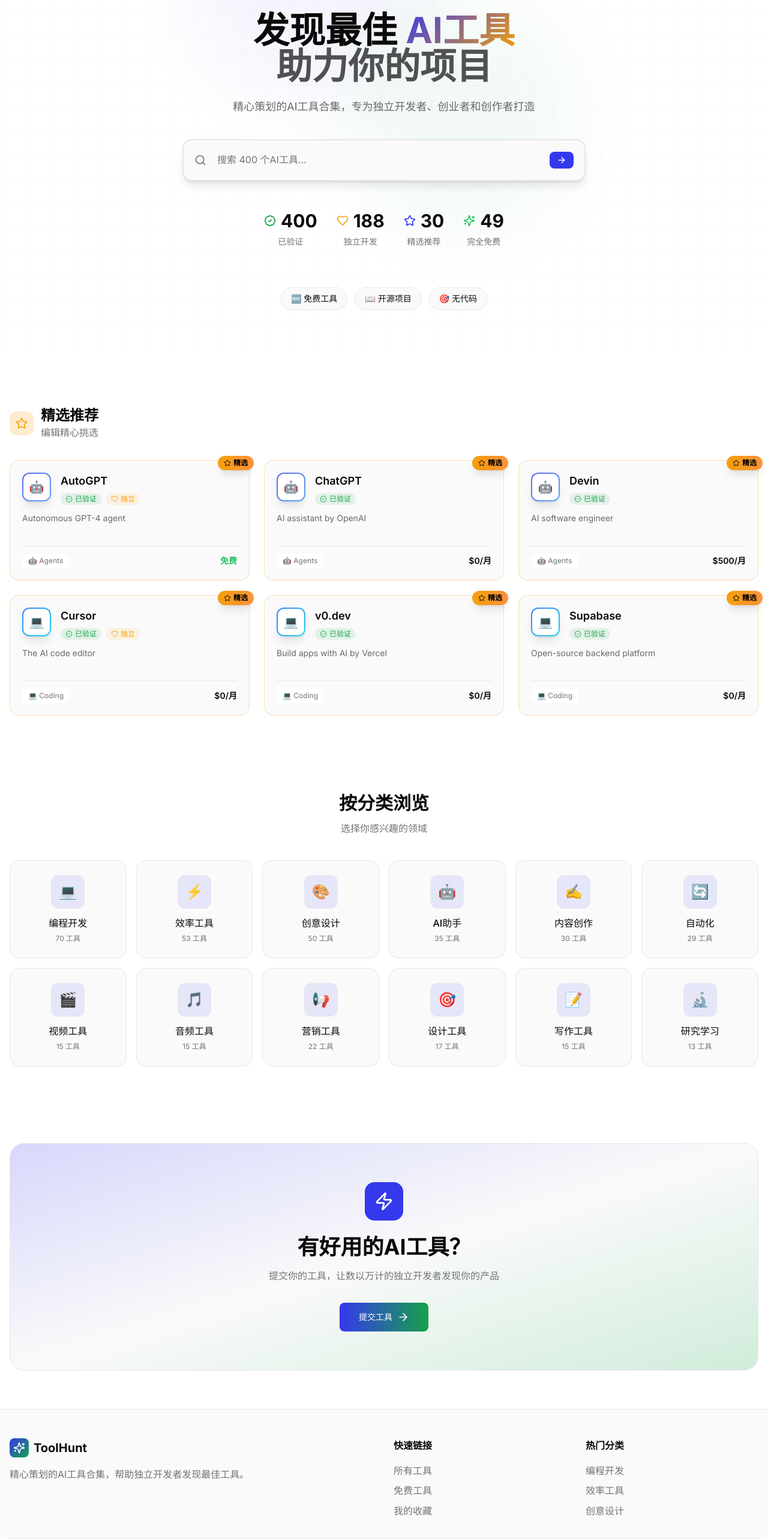
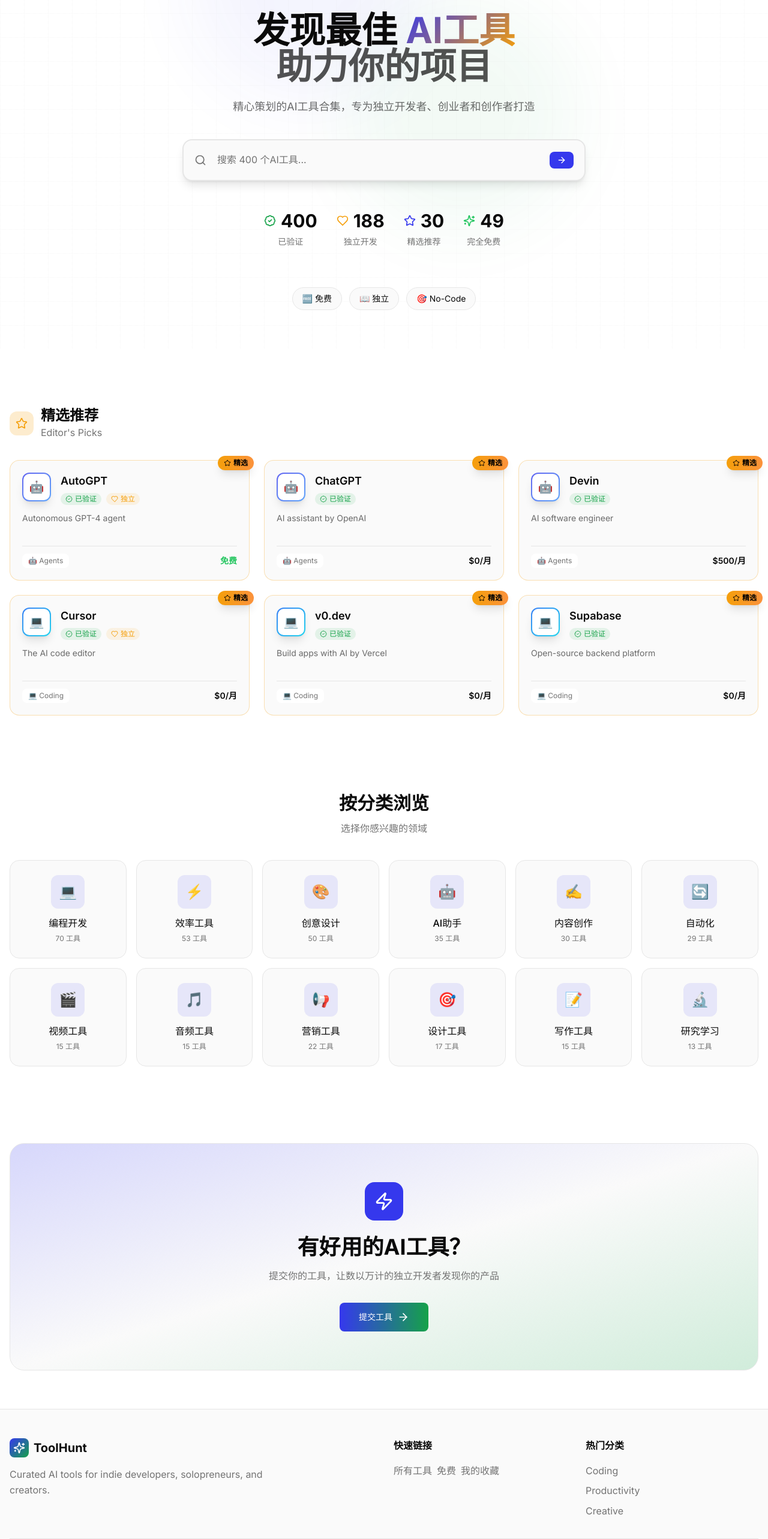
Before and after one commit to MingJinMuZi/toolhunt, a Next.js app: page / in a window 1280 px wide. Shown: the part 218-2784 px from the top of the page at 60% size. Built offline with nearby package versions, Linux system fonts and the light colour scheme.

Commit message:
fix: 修复国际化语言切换功能
- 创建 LocaleContext 和 useTranslation hook
- 更新首页和 Header 使用翻译文本
- 语言切换即时生效，无需刷新页面
- 支持中英文切换

```diff
--- a/src/app/layout.tsx
+++ b/src/app/layout.tsx
@@ -1,5 +1,6 @@
 import type { Metadata } from "next";
 import { Inter } from "next/font/google";
+import { Providers } from "@/components/Providers";
 import "./globals.css";
 
 const inter = Inter({
@@ -72,7 +73,9 @@ export default function RootLayout({
         <meta name="theme-color" content="#8B5CF6" />
       </head>
       <body className={`${inter.variable} font-sans antialiased`}>
-        {children}
+        <Providers>
+          {children}
+        </Providers>
       </body>
     </html>
   );
--- a/src/app/page.tsx
+++ b/src/app/page.tsx
@@ -1,27 +1,23 @@
+"use client";
+
 import { Search, Sparkles, Verified, Heart, ArrowRight, Zap, TrendingUp, Star } from "lucide-react";
 import { Button } from "@/components/ui/button";
 import { ToolCard } from "@/components/tool-card";
 import { Header } from "@/components/header";
 import { tools, categories } from "@/data/tools";
-import { generateFAQSchema, generateOrganizationSchema, defaultFAQs } from "@/lib/seo";
+import { useTranslation } from "@/contexts/LocaleContext";
 import Link from "next/link";
 
-export const metadata = {
-  title: "ToolHunt - 发现最佳AI工具 | AI工具导航站",
-  description: "精心策划的AI工具合集，专为独立开发者、创业者和创作者打造。",
-};
-
 export default function Home() {
+  const { t } = useTranslation();
   const featuredTools = tools.filter(t => t.isFeatured).slice(0, 6);
-  const faqSchema = generateFAQSchema(defaultFAQs.slice(0, 4));
-  const orgSchema = generateOrganizationSchema();
+  const verifiedCount = tools.filter(t => t.isVerified).length;
+  const indieCount = tools.filter(t => t.indieMade).length;
+  const featuredCount = tools.filter(t => t.isFeatured).length;
+  const freeCount = tools.filter(t => t.pricingModel === "free").length;
 
   return (
     <main className="min-h-screen relative">
-      {/* 结构化数据 */}
-      <script type="application/ld+json" dangerouslySetInnerHTML={{ __html: JSON.stringify(faqSchema) }} />
-      <script type="application/ld+json" dangerouslySetInnerHTML={{ __html: JSON.stringify(orgSchema) }} />
-
       {/* 背景装饰 */}
       <div className="fixed inset-0 -z-10 overflow-hidden pointer-events-none">
         <div className="absolute top-0 left-1/4 w-96 h-96 bg-[hsl(var(--primary))] opacity-5 rounded-full blur-3xl" />
@@ -36,16 +32,16 @@ export default function Home() {
       <section className="container mx-auto px-4 py-16 md:py-24 text-center">
         <div className="inline-flex items-center gap-2 px-4 py-2 bg-[hsl(var(--primary))]/10 border border-[hsl(var(--primary))]/20 rounded-full text-sm text-[hsl(var(--primary))] mb-8 animate-fade-in">
           <TrendingUp className="w-4 h-4" />
-          <span>{tools.length}+ 精选AI工具</span>
+          <span>{tools.length}+ {t('home.hero.featured')} AI Tools</span>
         </div>
 
         <h1 className="text-4xl md:text-6xl font-bold mb-6 leading-tight animate-fade-in">
-          发现最佳 <span className="text-gradient">AI工具</span>
-          <br /><span className="text-[hsl(var(--foreground))]/70">助力你的项目</span>
+          {t('home.hero.title1')} <span className="text-gradient">{t('home.hero.title2')}</span>
+          <br /><span className="text-[hsl(var(--foreground))]/70">{t('home.hero.title3')}</span>
         </h1>
 
         <p className="text-lg text-[hsl(var(--foreground))]/60 mb-10 max-w-2xl mx-auto animate-fade-in">
-          精心策划的AI工具合集，专为独立开发者、创业者和创作者打造
+          {t('home.hero.subtitle')}
         </p>
 
         {/* 搜索框 */}
@@ -54,7 +50,7 @@ export default function Home() {
             <div className="relative group">
               <Search className="absolute left-5 top-1/2 -translate-y-1/2 w-5 h-5 text-[hsl(var(--muted-foreground))] group-hover:text-[hsl(var(--primary))] transition-colors" />
               <div className="w-full pl-14 py-5 bg-[hsl(var(--card))] border-2 border-[hsl(var(--border))] rounded-2xl text-left text-[hsl(var(--muted-foreground))] group-hover:border-[hsl(var(--primary))]/50 transition-all cursor-pointer shadow-lg">
-                搜索 {tools.length} 个AI工具...
+                {t('home.hero.search', { count: String(tools.length) })}
               </div>
               <div className="absolute right-5 top-1/2 -translate-y-1/2 px-3 py-1.5 bg-[hsl(var(--primary))] text-white text-xs rounded-lg">
                 <ArrowRight className="w-4 h-4" />
@@ -68,38 +64,38 @@ export default function Home() {
           <div className="text-center">
             <div className="flex items-center justify-center gap-2 mb-1">
               <Verified className="w-5 h-5 text-[hsl(var(--accent))]" />
-              <span className="text-3xl font-bold">{tools.filter(t => t.isVerified).length}</span>
+              <span className="text-3xl font-bold">{verifiedCount}</span>
             </div>
-            <span className="text-sm text-[hsl(var(--muted-foreground))]">已验证</span>
+            <span className="text-sm text-[hsl(var(--muted-foreground))]">{t('home.hero.verified')}</span>
           </div>
           <div className="text-center">
             <div className="flex items-center justify-center gap-2 mb-1">
               <Heart className="w-5 h-5 text-[hsl(var(--featured))]" />
-              <span className="text-3xl font-bold">{tools.filter(t => t.indieMade).length}</span>
+              <span className="text-3xl font-bold">{indieCount}</span>
             </div>
-            <span className="text-sm text-[hsl(var(--muted-foreground))]">独立开发</span>
+            <span className="text-sm text-[hsl(var(--muted-foreground))]">{t('home.hero.indieMade')}</span>
           </div>
           <div className="text-center">
             <div className="flex items-center justify-center gap-2 mb-1">
               <Star className="w-5 h-5 text-[hsl(var(--primary))]" />
-              <span className="text-3xl font-bold">{tools.filter(t => t.isFeatured).length}</span>
+              <span className="text-3xl font-bold">{featuredCount}</span>
             </div>
-            <span className="text-sm text-[hsl(var(--muted-foreground))]">精选推荐</span>
+            <span className="text-sm text-[hsl(var(--muted-foreground))]">{t('home.hero.featured')}</span>
           </div>
           <div className="text-center">
             <div className="flex items-center justify-center gap-2 mb-1">
               <Sparkles className="w-5 h-5 text-green-500" />
-              <span className="text-3xl font-bold">{tools.filter(t => t.pricingModel === "free").length}</span>
+              <span className="text-3xl font-bold">{freeCount}</span>
             </div>
-            <span className="text-sm text-[hsl(var(--muted-foreground))]">完全免费</span>
+            <span className="text-sm text-[hsl(var(--muted-foreground))]">{t('home.hero.free')}</span>
           </div>
         </div>
 
         {/* 快速筛选 */}
         <div className="flex flex-wrap justify-center gap-3 animate-fade-in">
-          <Link href="/pricing/free" className="px-4 py-2 bg-[hsl(var(--card))] border border-[hsl(var(--border))] rounded-full text-sm hover:border-green-500/50 hover:text-green-500 transition-all">🆓 免费工具</Link>
-          <Link href="/tags/open-source" className="px-4 py-2 bg-[hsl(var(--card))] border border-[hsl(var(--border))] rounded-full text-sm hover:border-[hsl(var(--primary))]/50 hover:text-[hsl(var(--primary))] transition-all">📖 开源项目</Link>
-          <Link href="/tags/no-code" className="px-4 py-2 bg-[hsl(var(--card))] border border-[hsl(var(--border))] rounded-full text-sm hover:border-[hsl(var(--featured))]/50 hover:text-[hsl(var(--featured))] transition-all">🎯 无代码</Link>
+          <Link href="/pricing/free" className="px-4 py-2 bg-[hsl(var(--card))] border border-[hsl(var(--border))] rounded-full text-sm hover:border-green-500/50 hover:text-green-500 transition-all">🆓 {t('pricing.free')}</Link>
+          <Link href="/tags/open-source" className="px-4 py-2 bg-[hsl(var(--card))] border border-[hsl(var(--border))] rounded-full text-sm hover:border-[hsl(var(--primary))]/50 hover:text-[hsl(var(--primary))] transition-all">📖 {t('tool.indie')}</Link>
+          <Link href="/tags/no-code" className="px-4 py-2 bg-[hsl(var(--card))] border border-[hsl(var(--border))] rounded-full text-sm hover:border-[hsl(var(--featured))]/50 hover:text-[hsl(var(--featured))] transition-all">🎯 No-Code</Link>
         </div>
       </section>
 
@@ -110,8 +106,8 @@ export default function Home() {
             <Star className="w-5 h-5 text-[hsl(var(--featured))]" />
           </div>
           <div>
-            <h2 className="text-2xl font-bold">精选推荐</h2>
-            <p className="text-[hsl(var(--muted-foreground))]">编辑精心挑选</p>
+            <h2 className="text-2xl font-bold">{t('home.hero.featured')}</h2>
+            <p className="text-[hsl(var(--muted-foreground))]">Editor's Picks</p>
           </div>
         </div>
 
@@ -122,7 +118,7 @@ export default function Home() {
                 name={tool.name}
                 description={tool.shortDesc}
                 category={tool.category}
-                pricing={tool.pricingModel === "free" ? "免费" : `$${tool.monthlyCostMin}/月`}
+                pricing={tool.pricingModel === "free" ? t('pricing.free') : `$${tool.monthlyCostMin}${t('tool.perMonth')}`}
                 verified={tool.isVerified}
                 indieMade={tool.indieMade}
                 featured={tool.isFeatured}
@@ -135,8 +131,8 @@ export default function Home() {
       {/* Categories */}
       <section className="container mx-auto px-4 py-16">
         <div className="text-center mb-10">
-          <h2 className="text-2xl md:text-3xl font-bold mb-3">按分类浏览</h2>
-          <p className="text-[hsl(var(--muted-foreground))]">选择你感兴趣的领域</p>
+          <h2 className="text-2xl md:text-3xl font-bold mb-3">{t('categories.title')}</h2>
+          <p className="text-[hsl(var(--muted-foreground))]">{t('categories.subtitle')}</p>
         </div>
 
         <div className="grid grid-cols-2 sm:grid-cols-3 md:grid-cols-4 lg:grid-cols-6 gap-4">
@@ -149,7 +145,7 @@ export default function Home() {
                     {category.icon}
                   </div>
                   <p className="font-medium mb-1">{category.label}</p>
-                  <p className="text-xs text-[hsl(var(--muted-foreground))]">{count} 工具</p>
+                  <p className="text-xs text-[hsl(var(--muted-foreground))]">{count} {t('categories.tools')}</p>
                 </div>
               </Link>
             );
@@ -163,10 +159,10 @@ export default function Home() {
           <div className="w-16 h-16 mx-auto mb-6 bg-[hsl(var(--primary))] rounded-2xl flex items-center justify-center">
             <Zap className="w-8 h-8 text-white" />
           </div>
-          <h2 className="text-2xl md:text-4xl font-bold mb-4">有好用的AI工具？</h2>
-          <p className="text-[hsl(var(--muted-foreground))] mb-8 max-w-xl mx-auto">提交你的工具，让数以万计的独立开发者发现你的产品</p>
+          <h2 className="text-2xl md:text-4xl font-bold mb-4">{t('cta.title')}</h2>
+          <p className="text-[hsl(var(--muted-foreground))] mb-8 max-w-xl mx-auto">{t('cta.subtitle')}</p>
           <Link href="/submit">
-            <Button size="lg" className="gap-2 bg-gradient-to-r from-[hsl(var(--primary))] to-[hsl(var(--accent))]">提交工具 <ArrowRight className="w-5 h-5" /></Button>
+            <Button size="lg" className="gap-2 bg-gradient-to-r from-[hsl(var(--primary))] to-[hsl(var(--accent))]">{t('cta.button')} <ArrowRight className="w-5 h-5" /></Button>
           </Link>
         </div>
       </section>
@@ -182,27 +178,27 @@ export default function Home() {
                 </div>
                 <span className="text-xl font-bold">ToolHunt</span>
               </Link>
-              <p className="text-[hsl(var(--muted-foreground))] max-w-md">精心策划的AI工具合集，帮助独立开发者发现最佳工具。</p>
+              <p className="text-[hsl(var(--muted-foreground))] max-w-md">Curated AI tools for indie developers, solopreneurs, and creators.</p>
             </div>
             <div>
-              <h3 className="font-semibold mb-4">快速链接</h3>
-              <nav className="flex flex-col gap-2">
-                <Link href="/tools" className="text-[hsl(var(--muted-foreground))] hover:text-[hsl(var(--primary))]">所有工具</Link>
-                <Link href="/pricing/free" className="text-[hsl(var(--muted-foreground))] hover:text-[hsl(var(--primary))]">免费工具</Link>
-                <Link href="/favorites" className="text-[hsl(var(--muted-foreground))] hover:text-[hsl(var(--primary))]">我的收藏</Link>
+              <h3 className="font-semibold mb-4">{t('footer.quickLinks')}</h3>
+              <nav className="flex flex-column gap-2">
+                <Link href="/tools" className="text-[hsl(var(--muted-foreground))] hover:text-[hsl(var(--primary))]">{t('nav.allTools')}</Link>
+                <Link href="/pricing/free" className="text-[hsl(var(--muted-foreground))] hover:text-[hsl(var(--primary))]">{t('pricing.free')}</Link>
+                <Link href="/favorites" className="text-[hsl(var(--muted-foreground))] hover:text-[hsl(var(--primary))]">{t('nav.favorites')}</Link>
               </nav>
             </div>
             <div>
-              <h3 className="font-semibold mb-4">热门分类</h3>
+              <h3 className="font-semibold mb-4">{t('footer.popularCategories')}</h3>
               <nav className="flex flex-col gap-2">
-                <Link href="/categories/coding" className="text-[hsl(var(--muted-foreground))] hover:text-[hsl(var(--primary))]">编程开发</Link>
-                <Link href="/categories/productivity" className="text-[hsl(var(--muted-foreground))] hover:text-[hsl(var(--primary))]">效率工具</Link>
-                <Link href="/categories/creative" className="text-[hsl(var(--muted-foreground))] hover:text-[hsl(var(--primary))]">创意设计</Link>
+                <Link href="/categories/coding" className="text-[hsl(var(--muted-foreground))] hover:text-[hsl(var(--primary))]">Coding</Link>
+                <Link href="/categories/productivity" className="text-[hsl(var(--muted-foreground))] hover:text-[hsl(var(--primary))]">Productivity</Link>
+                <Link href="/categories/creative" className="text-[hsl(var(--muted-foreground))] hover:text-[hsl(var(--primary))]">Creative</Link>
               </nav>
             </div>
           </div>
           <div className="pt-8 border-t border-[hsl(var(--border))] text-center">
-            <p className="text-sm text-[hsl(var(--muted-foreground))]">© 2026 ToolHunt. Made with ❤️ for indie hackers.</p>
+            <p className="text-sm text-[hsl(var(--muted-foreground))]">{t('footer.copyright')}</p>
           </div>
         </div>
       </footer>
--- /dev/null
+++ b/src/components/Providers.tsx
@@ -0,0 +1,12 @@
+"use client";
+
+import { ReactNode } from "react";
+import { LocaleProvider } from "@/contexts/LocaleContext";
+
+export function Providers({ children }: { children: ReactNode }) {
+  return (
+    <LocaleProvider>
+      {children}
+    </LocaleProvider>
+  );
+}
--- a/src/components/header.tsx
+++ b/src/components/header.tsx
@@ -4,20 +4,22 @@ import { useState } from "react";
 import Link from "next/link";
 import { Sparkles, Menu, X, Zap, Heart } from "lucide-react";
 import { ThemeToggle } from "./theme-toggle";
-import { LanguageSwitcher, LanguageSwitcherSimple } from "./language-switcher";
+import { LanguageSwitcher } from "./language-switcher";
+import { useTranslation } from "@/contexts/LocaleContext";
 
 interface MobileNavProps {
   currentPage?: string;
 }
 
 export function MobileNav({ currentPage }: MobileNavProps) {
+  const { t } = useTranslation();
   const [isOpen, setIsOpen] = useState(false);
 
   const navLinks = [
-    { href: "/tools", label: "所有工具", icon: "🔍" },
-    { href: "/favorites", label: "我的收藏", icon: "❤️" },
-    { href: "/pricing/free", label: "免费工具", icon: "🆓" },
-    { href: "/submit", label: "提交工具", icon: "📤" },
+    { href: "/tools", label: t('nav.allTools'), icon: "🔍" },
+    { href: "/favorites", label: t('nav.favorites'), icon: "❤️" },
+    { href: "/pricing/free", label: `${t('pricing.free')} ${t('categories.tools')}`, icon: "🆓" },
+    { href: "/submit", label: t('nav.submit'), icon: "📤" },
   ];
 
   return (
@@ -59,7 +61,7 @@ export function MobileNav({ currentPage }: MobileNavProps) {
                 className="flex items-center justify-center gap-2 w-full py-3 bg-gradient-to-r from-[hsl(var(--primary))] to-[hsl(var(--accent))] text-white rounded-xl font-medium"
               >
                 <Zap className="w-4 h-4" />
-                提交工具
+                {t('nav.submit')}
               </Link>
             </div>
 
@@ -67,7 +69,7 @@ export function MobileNav({ currentPage }: MobileNavProps) {
             <div className="pt-4">
               <div className="flex items-center gap-2 text-sm text-[hsl(var(--muted-foreground))]">
                 <Heart className="w-4 h-4 text-[hsl(var(--featured))]" />
-                <span>收藏数据保存在本地浏览器</span>
+                <span>{t('favorites.tip').slice(0, 20)}...</span>
               </div>
             </div>
           </nav>
@@ -79,6 +81,8 @@ export function MobileNav({ currentPage }: MobileNavProps) {
 
 // 导出简化的Header组件
 export function Header({ currentPage }: { currentPage?: string }) {
+  const { t } = useTranslation();
+
   return (
     <header className="sticky top-0 z-50 border-b border-[hsl(var(--border))] glass-strong">
       <div className="container mx-auto px-4 py-4 flex items-center justify-between">
@@ -92,13 +96,13 @@ export function Header({ currentPage }: { currentPage?: string }) {
         {/* 桌面端导航 */}
         <nav className="hidden md:flex items-center gap-8">
           <Link href="/tools" className="text-sm text-[hsl(var(--foreground))]/70 hover:text-[hsl(var(--primary))] transition-colors">
-            所有工具
+            {t('nav.allTools')}
           </Link>
           <Link href="/favorites" className="text-sm text-[hsl(var(--foreground))]/70 hover:text-[hsl(var(--primary))] transition-colors">
-            我的收藏
+            {t('nav.favorites')}
           </Link>
           <Link href="/submit" className="text-sm text-[hsl(var(--foreground))]/70 hover:text-[hsl(var(--primary))] transition-colors">
-            提交工具
+            {t('nav.submit')}
           </Link>
         </nav>
 
@@ -109,7 +113,7 @@ export function Header({ currentPage }: { currentPage?: string }) {
           <Link href="/submit" className="hidden sm:block">
             <button className="gap-2 px-4 py-2 bg-gradient-to-r from-[hsl(var(--primary))] to-[hsl(var(--accent))] text-white rounded-xl hover:opacity-90 transition-opacity text-sm font-medium">
               <Zap className="w-4 h-4 inline mr-1" />
-              提交工具
+              {t('nav.submit')}
             </button>
           </Link>
 
--- a/src/components/language-switcher.tsx
+++ b/src/components/language-switcher.tsx
@@ -1,8 +1,8 @@
 "use client";
 
-import { useState, useEffect } from "react";
 import { Globe } from "lucide-react";
 import { locales, type Locale } from "@/lib/i18n";
+import { useTranslation } from "@/contexts/LocaleContext";
 
 const localeNames: Record<Locale, string> = {
   zh: "中文",
@@ -10,30 +10,11 @@ const localeNames: Record<Locale, string> = {
 };
 
 export function LanguageSwitcher() {
-  const [locale, setLocale] = useState<Locale>("zh");
-  const [mounted, setMounted] = useState(false);
-
-  useEffect(() => {
-    setMounted(true);
-    const saved = localStorage.getItem("locale") as Locale;
-    if (saved && locales.includes(saved)) {
-      setLocale(saved);
-    }
-  }, []);
+  const { locale, setLocale } = useTranslation();
 
   const changeLocale = (newLocale: Locale) => {
     setLocale(newLocale);
-    localStorage.setItem("locale", newLocale);
-    window.location.reload();
   };
-
-  if (!mounted) {
-    return (
-      <button className="p-2 rounded-xl bg-[hsl(var(--card))] border border-[hsl(var(--border))]">
-        <Globe className="w-5 h-5" />
-      </button>
-    );
-  }
 
   return (
     <div className="relative group">
@@ -60,25 +41,12 @@ export function LanguageSwitcher() {
 }
 
 export function LanguageSwitcherSimple() {
-  const [locale, setLocale] = useState<Locale>("zh");
-  const [mounted, setMounted] = useState(false);
-
-  useEffect(() => {
-    setMounted(true);
-    const saved = localStorage.getItem("locale") as Locale;
-    if (saved && locales.includes(saved)) {
-      setLocale(saved);
-    }
-  }, []);
+  const { locale, setLocale } = useTranslation();
 
   const toggleLocale = () => {
     const newLocale = locale === "zh" ? "en" : "zh";
     setLocale(newLocale);
-    localStorage.setItem("locale", newLocale);
-    window.location.reload();
   };
-
-  if (!mounted) return null;
 
   return (
     <button onClick={toggleLocale} className="px-3 py-1.5 bg-[hsl(var(--card))] border border-[hsl(var(--border))] rounded-lg text-sm hover:border-[hsl(var(--primary))]/50 transition-colors">
--- /dev/null
+++ b/src/contexts/LocaleContext.tsx
@@ -0,0 +1,55 @@
+"use client";
+
+import { createContext, useContext, useState, useEffect, ReactNode } from "react";
+import { Locale, defaultLocale, t as translate } from "@/lib/i18n";
+
+interface LocaleContextType {
+  locale: Locale;
+  setLocale: (locale: Locale) => void;
+  t: (key: string, params?: Record<string, string | number>) => string;
+}
+
+const LocaleContext = createContext<LocaleContextType>({
+  locale: defaultLocale,
+  setLocale: () => {},
+  t: (key) => key,
+});
+
+export function LocaleProvider({ children }: { children: ReactNode }) {
+  const [locale, setLocaleState] = useState<Locale>(defaultLocale);
+  const [mounted, setMounted] = useState(false);
+
+  useEffect(() => {
+    setMounted(true);
+    const saved = localStorage.getItem("locale") as Locale;
+    if (saved && (saved === "zh" || saved === "en")) {
+      setLocaleState(saved);
+    }
+  }, []);
+
+  const setLocale = (newLocale: Locale) => {
+    setLocaleState(newLocale);
+    localStorage.setItem("locale", newLocale);
+  };
+
+  const t = (key: string, params?: Record<string, string | number>) => {
+    return translate(key, locale, params);
+  };
+
+  // 避免hydration不匹配，服务端渲染时返回默认语言
+  const tWrapper = (key: string, params?: Record<string, string | number>) => translate(key, locale, params);
+
+  return (
+    <LocaleContext.Provider value={{ locale, setLocale, t: tWrapper }}>
+      {children}
+    </LocaleContext.Provider>
+  );
+}
+
+export function useTranslation() {
+  const context = useContext(LocaleContext);
+  if (!context) {
+    throw new Error("useTranslation must be used within a LocaleProvider");
+  }
+  return context;
+}
```
Also changed, not shown: src/hooks/useLocale.ts (added, +28 -0 lines).
